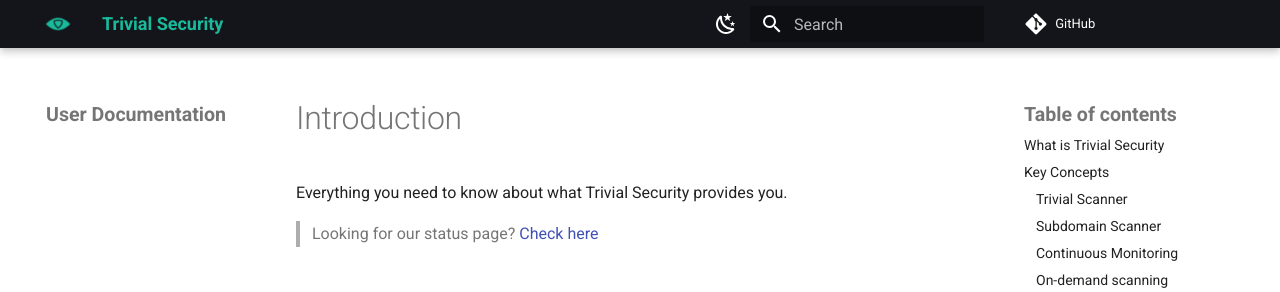
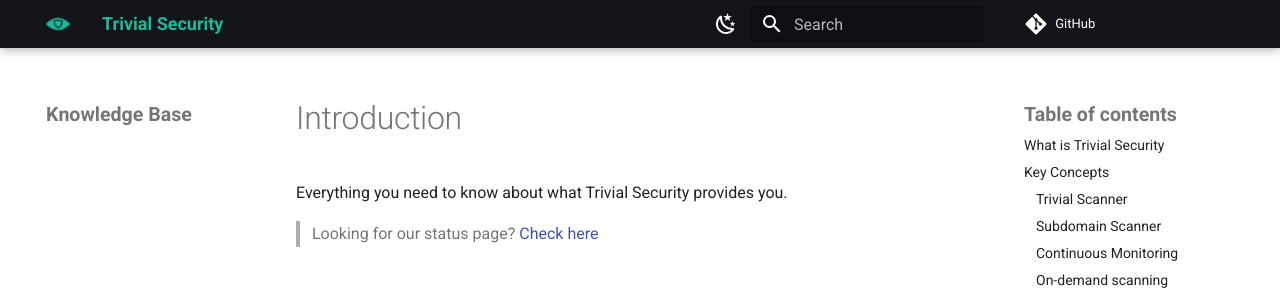
Before and after one commit to trivialsec/docs, an MkDocs documentation site: the page built from src/index.md, in a window 1280 px wide. Shown: the top 292 px of the page. Built offline with MkDocs 1.6.1 and Material for MkDocs 9.7.7, drawn with Linux system fonts in a browser that asks for light colours; a script that is not in the unit is left out; comment, search, counter and statistics services are not loaded.

Commit message:
chore: rename page

```diff
--- a/overrides/partials/nav.html
+++ b/overrides/partials/nav.html
@@ -12,7 +12,7 @@ in features %} {% set class = class ~ " md-nav--integrated" %} {% endif %}
     >
       {% include "partials/logo.html" %}
     </a>
-    User Documentation
+    Knowledge Base
   </label>
   {% if config.repo_url %}
   <div class="md-nav__source">{% include "partials/source.html" %}</div>
```
